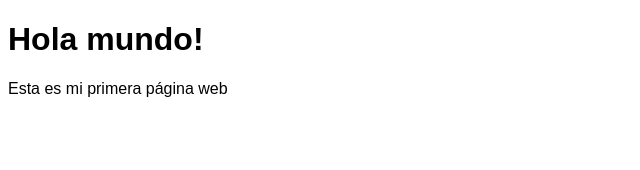
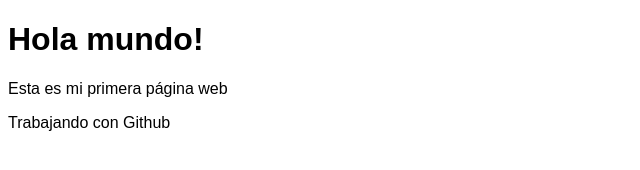
Before and after one commit to NicteAC/mi-primer-proyecto, a plain HTML site: page index.html in a window 1280 px wide. Shown: the whole page, without its empty margins (0-640 px from the left). Drawn offline with Linux system fonts and the light colour scheme.

Commit message:
Add paragraph about working with GitHub

```diff
--- a/index.html
+++ b/index.html
@@ -9,6 +9,7 @@
 <body>
     <h1>Hola mundo!</h1>
     <p>Esta es mi primera página web</p>
+    <p>Trabajando con Github</p>
 
 </body>
 </html>
```
